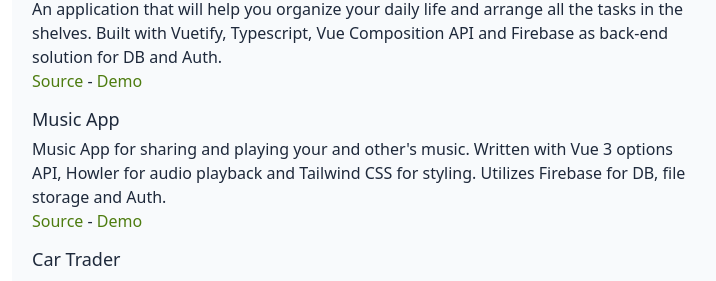
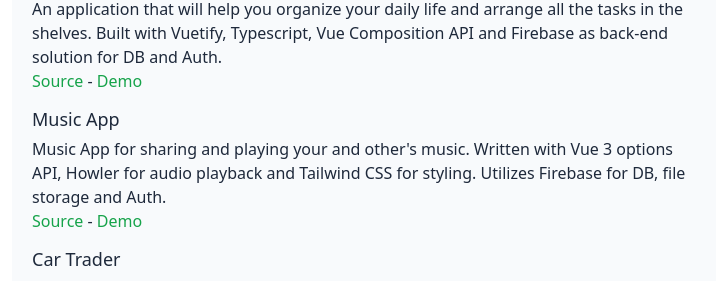
Before and after one commit to staniboy/cv, a Vue app: page / in a window 1280 px wide. Shown: the part 519-800 px from the top of the page, without its empty margins (116-832 px from the left). Built offline with nearby package versions, Linux system fonts and the light colour scheme.

Commit message:
feat: hover effect

```diff
--- a/src/components/ResumeLink.vue
+++ b/src/components/ResumeLink.vue
@@ -1,5 +1,7 @@
 <template>
-  <a :href="props.href" class="text-lime-700 font-medium">{{ title }}</a>
+  <a :href="props.href" class="text-green-600 hover:text-green-800 font-medium cursor-pointer">
+    {{ title }}
+  </a>
 </template>
 <script setup lang="ts">
 const props = defineProps<{
```
